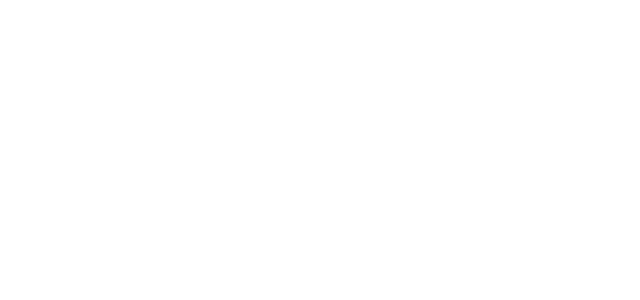
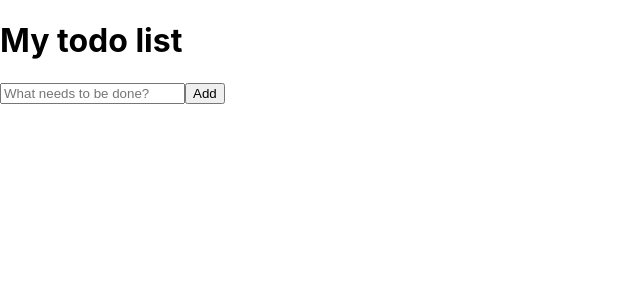
Before and after one commit to KaretnikovAlex/React-todo-list, a React (Create React App) app: page / in a window 1280 px wide. Shown: the top 300 px of the page, without its empty margins (0-640 px from the left). Built offline with nearby package versions, Linux system fonts and the light colour scheme.

Commit message:
add form component

```diff
--- a/src/App.tsx
+++ b/src/App.tsx
@@ -1,10 +1,22 @@
 import React from 'react';
 import { Todo } from './models/Todo';
+import TodoForm from './components/TodoForm';
+import { useState } from 'react';
 
 function App() {
+  const [todos, setTodos] = useState<Todo[]>([]);
+
+  const addTodo = (text: string) => {
+    setTodos([...todos, { id: Date.now(), text, completed: false }]);
+  };
+
   return (
     <div className="App">
-
+      <h1>My todo list</h1>
+      <TodoForm addTodo={addTodo} />
+      <ul>
+        {todos.map(todo => (<li>{todo.text}</li>))}
+      </ul>
     </div>
   );
 }
--- /dev/null
+++ b/src/components/TodoForm.tsx
@@ -0,0 +1,31 @@
+import React, { useState } from 'react';
+
+interface TodoFormProps {
+  addTodo: (text: string) => void;
+}
+
+function TodoForm({ addTodo }: TodoFormProps) {
+  const [text, setText] = useState('');
+
+  const handleSubmit = (e: React.FormEvent) => {
+    e.preventDefault();
+    if (text.trim()) {
+      addTodo(text);
+      setText('');
+    }
+  };
+
+  return (
+    <form onSubmit={handleSubmit}>
+      <input
+        type="text"
+        value={text}
+        onChange={e => setText(e.target.value)}
+        placeholder="What needs to be done?"
+      />
+      <button type="submit">Add</button>
+    </form>
+  );
+};
+
+export default TodoForm;
```
